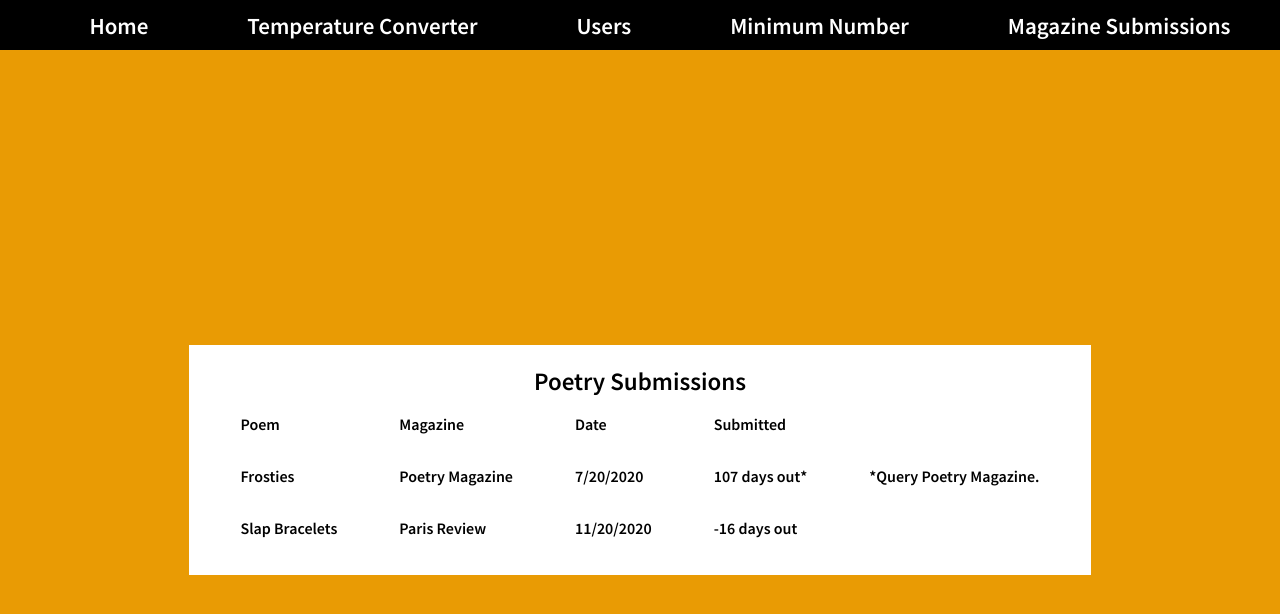
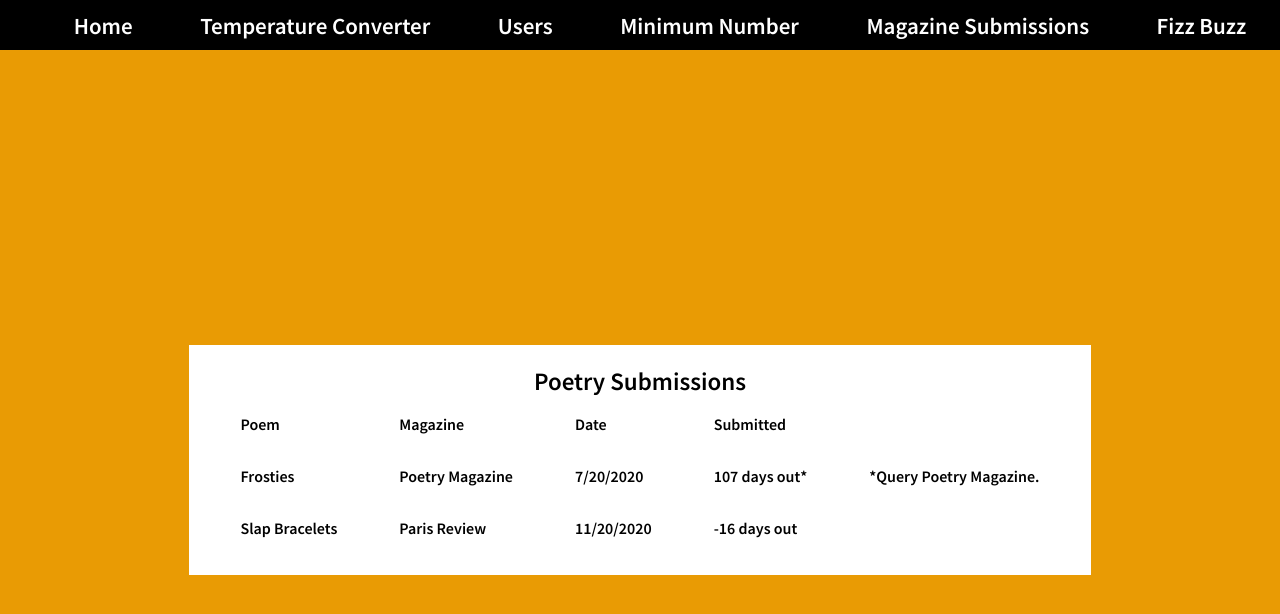
Before and after one commit to ValerieLoveland/frankenstein, a React (Create React App) app: page /mag-sub in a window 1280 px wide. Shown: the top 614 px of the page. Built offline with nearby package versions, Linux system fonts and the light colour scheme.

Commit message:
set up fizzbuzz navbar and routing

```diff
--- a/src/App.tsx
+++ b/src/App.tsx
@@ -23,6 +23,9 @@ function App(this: any) {
             <Route path="/mag-sub">
               <MagazineSubmission />
             </Route>
+            <Route path="/fizzbuzz">
+              <MinimumNumber />
+            </Route>
             <Route path="/users/:id" children={<Users />} />
             <Route path="/">
               <div>Hello!</div>
--- a/src/shared/NavBar.tsx
+++ b/src/shared/NavBar.tsx
@@ -39,6 +39,9 @@ export const NavBar: React.FC = () => {
           <li>
             <Link to="/mag-sub">Magazine Submissions</Link>
           </li>
+          <li>
+            <Link to="/mag-sub">Fizz Buzz</Link>
+          </li>
         </ul>
       </nav>
       <div style={{ height: "50px" }} />
```
